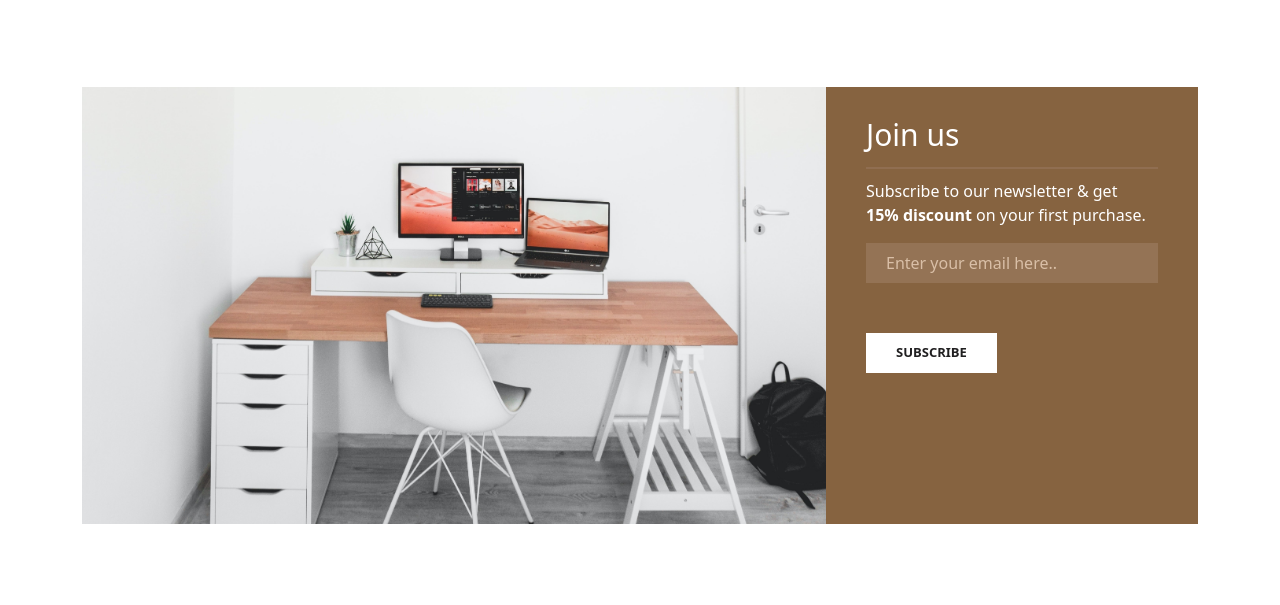
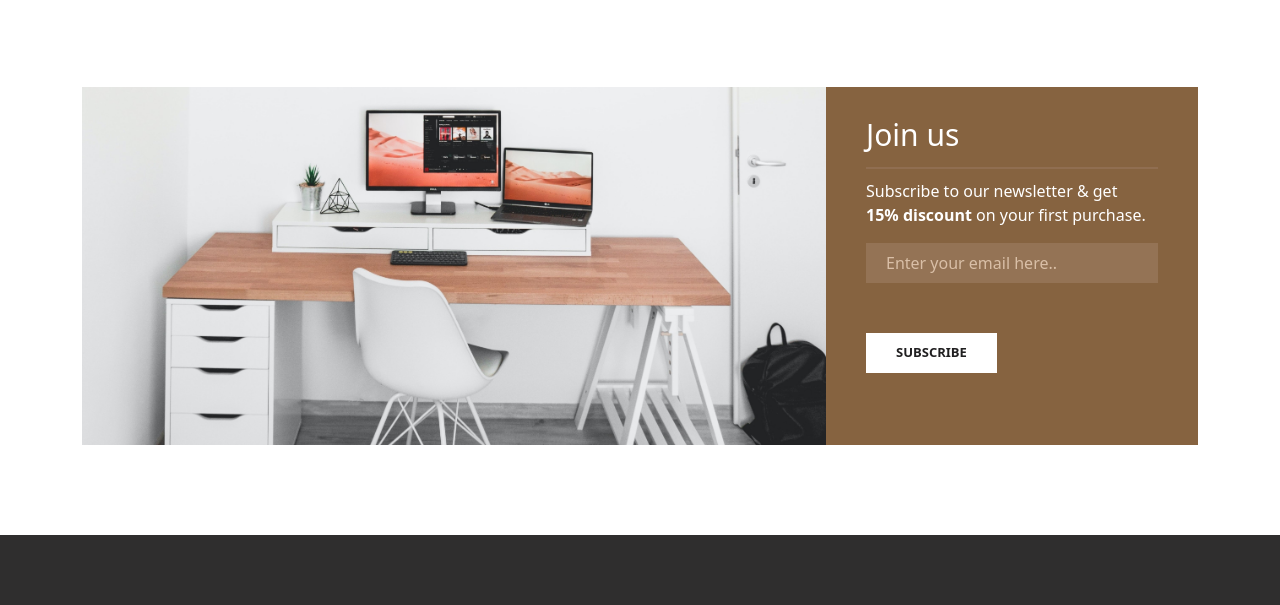
Before and after one commit to parthic2/furniture, a plain HTML site: page index.html in a window 1280 px wide. Shown: the part 3216-3821 px from the top of the page. Drawn offline with nearby package versions, Linux system fonts and the light colour scheme.

Commit message:
16-10-23

```diff
--- a/assets/scss/layout/_newsletter.scss
+++ b/assets/scss/layout/_newsletter.scss
@@ -40,8 +40,4 @@
         font-weight: 200;
         padding-bottom: 10px;
     }
-
-    &-bg img {
-        height: 100%;
-    }
 }
--- a/index.html
+++ b/index.html
@@ -399,7 +399,7 @@
       <div class="container pb-90">
         <div class="d-lg-flex d-md-block">
           <div class="col-xl-8 col-lg-6 news-bg">
-            <img src="/assets/img/news/news-bg-1.jpg" alt="newsletter">
+            <img src="/assets/img/news/news-bg.jpg" alt="newsletter">
           </div>
           <div class="col-xl-4 col-lg-6 news__section">
             <div class="news__title">Join us</div>
```
Also changed, not shown: assets/css/style.css.
